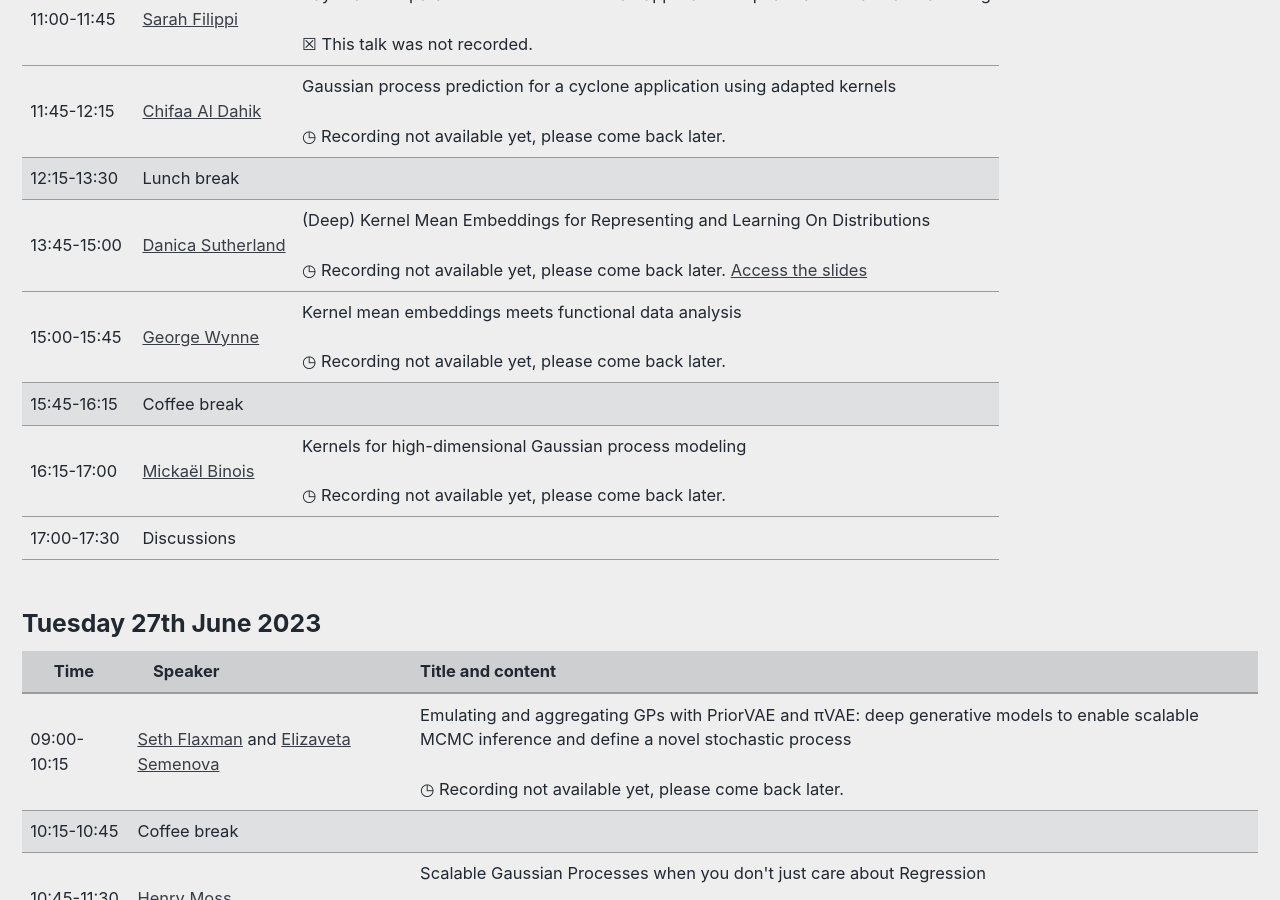
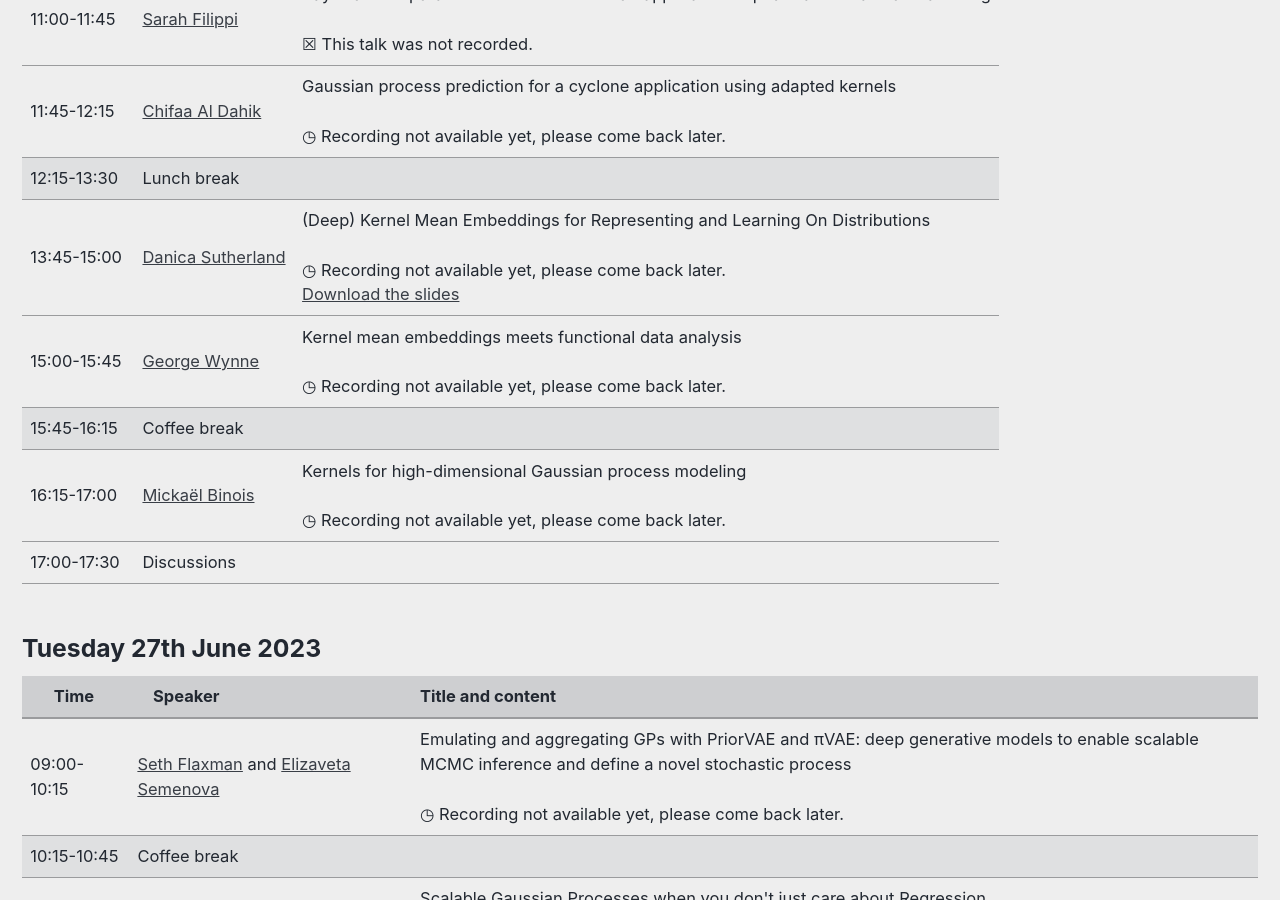
Before and after one commit to LIKE23-Bern/LIKE23-Bern.github.io, a Jekyll site: the page built from _pages/program.md, in a window 1280 px wide and 900 px high, scrolled down 910 px. Built offline with Jekyll 4.4.1, drawn with Linux system fonts in a browser that asks for light colours; cached includes are drawn as plain includes.

Commit message:
Update program.md

```diff
--- a/_pages/program.md
+++ b/_pages/program.md
@@ -104,8 +104,8 @@ header:
 		</td>
 		<td>
 		   (Deep) Kernel Mean Embeddings for Representing and Learning On Distributions<br />
-		   <br /> &#9719; Recording not available yet, please come back later.
-		    <a href="https://djsutherland.ml/slides/like23/#/">Access the slides</a>
+		   <br /> &#9719; Recording not available yet, please come back later. <br />
+		    <a href="https://djsutherland.ml/slides/like23.pdf">Download the slides</a>
 	    </td>
 	</tr>
     <tr>
```
